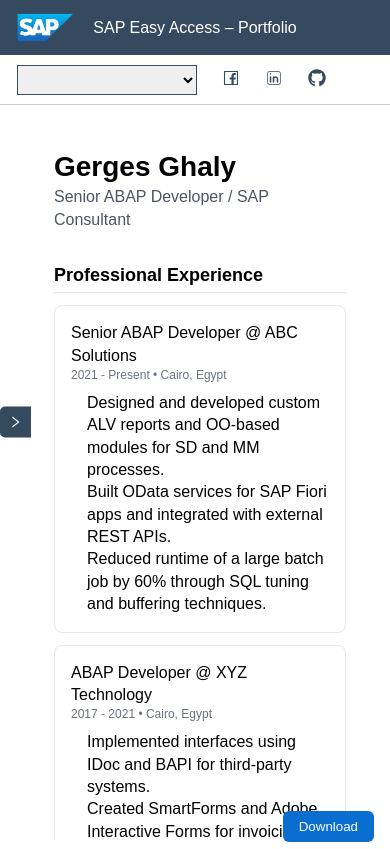
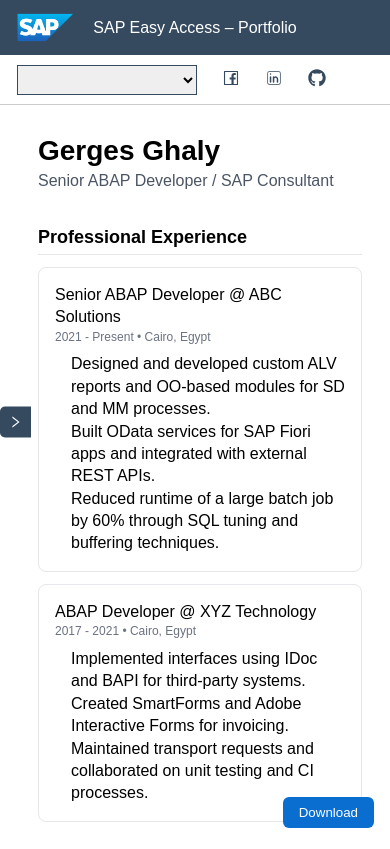
Before and after one commit to GergesGhaly/ABAP-Portfolio, a React (Vite) app: page /cv in a window 390 px wide. Built offline with nearby package versions, Linux system fonts and the light colour scheme.

Commit message:
work on responsive disgen

```diff
--- a/src/layout/MainLayout.jsx
+++ b/src/layout/MainLayout.jsx
@@ -18,13 +18,10 @@
     gap: "10px ",
     padding: isMobile ? "10px 12px" : "20px 25px",
     height: "calc(100vh - 100px)",
-    overflow: "hidden",
   };
 
   const outlit = {
     width: "100%",
-    // minHeight: "100vh",
-    // overflowX: "hidden",
     overflowY: "auto",
     backgroundColor: "#f9fafb",
   };
--- a/src/pages/CV.jsx
+++ b/src/pages/CV.jsx
@@ -20,19 +20,13 @@
       width: "100%",
       alignItems: "start",
       justifyContent: "start",
-
       padding: isMobile ? "" : "2rem",
-      // backgroundColor: "#f9fafb",
       fontFamily: "sans-serif",
       lineHeight: "1.4",
     },
     container: {
-      // maxWidth: "800px",
-      // margin: "0 auto",
       backgroundColor: "#fff",
-      // borderRadius: "12px",
-      padding: "2rem",
-      // boxShadow: "0 4px 12px rgba(0,0,0,0.1)",
+      padding: isMobile ? "1rem" : "2rem",
     },
     header: {
       display: "flex",
@@ -61,7 +55,7 @@
     },
     footer: {
       position: "absolute",
-      bottom: isMobile ? "0.1rem" : "1.5rem",
+      bottom: isMobile ? "1rem" : "1.5rem",
       right: isMobile ? "1rem" : "4rem",
       display: "flex",
       justifyContent: "flex-end",
--- a/src/pages/Home.jsx
+++ b/src/pages/Home.jsx
@@ -17,7 +17,7 @@
       // padding: "20px",
       width: "100%",
       height: "calc(100vh - 150px)",
-      overFlow: "hidden",
+      overflow: "hidden",
       // zIndex: "99",
     },
     homeLogo: {
```
